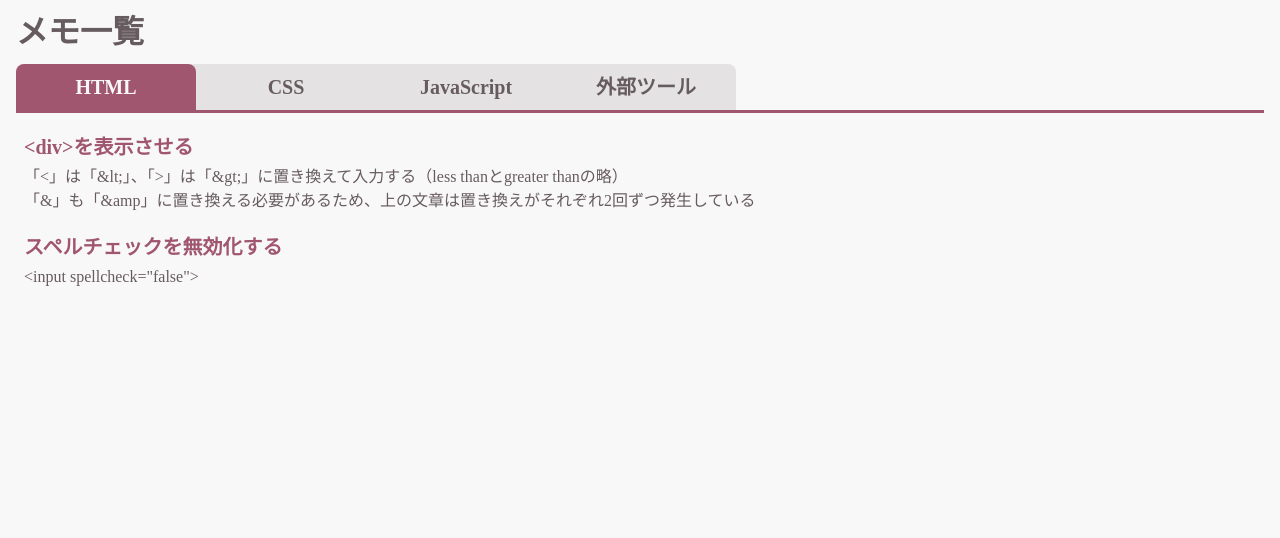
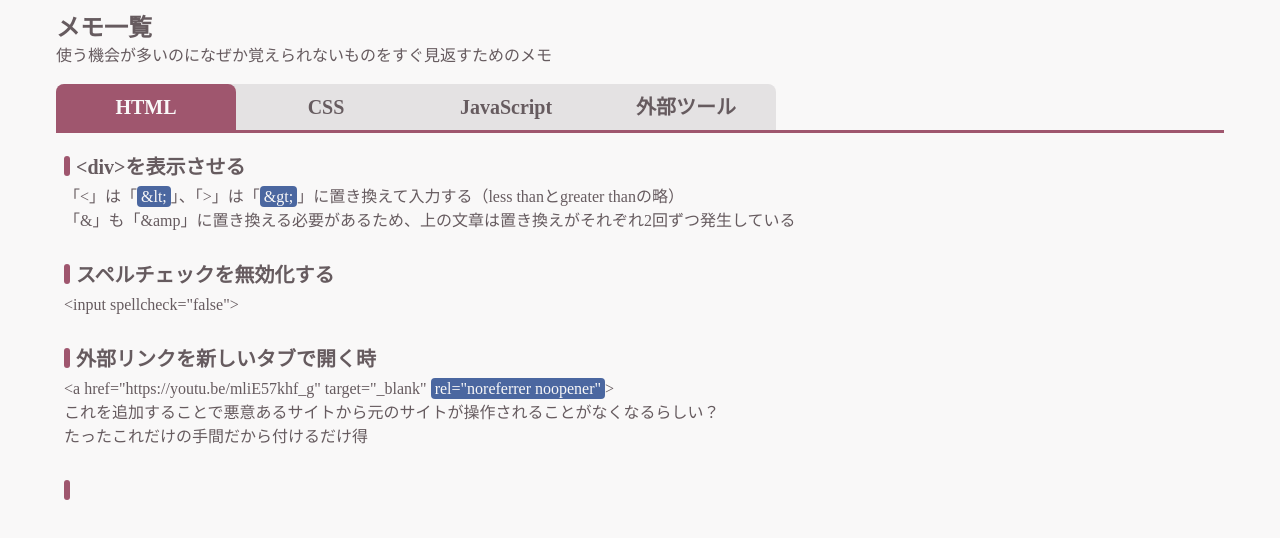
Before and after one commit to Jackylaughs/WebMemo, a plain HTML site: page index.html in a window 1280 px wide. Both pictures are taken after a click on the button "HTML". Drawn offline with Linux system fonts and the light colour scheme; a web font is replaced by a local one.

Commit message:
jsonの中身を追加

```diff
--- a/data/memo.json
+++ b/data/memo.json
@@ -2,11 +2,15 @@
     "memo_html": [
         {
             "title": "&lt;div&gt;を表示させる",
-            "body": "「<」は「&amp;lt;」、「>」は「&amp;gt;」に置き換えて入力する（less thanとgreater thanの略）<br>「&」も「&amp;amp」に置き換える必要があるため、上の文章は置き換えがそれぞれ2回ずつ発生している"
+            "body": "「<」は「<span class=\"accent_color\">&amp;lt;</span>」、「>」は「<span class=\"accent_color\">&amp;gt;</span>」に置き換えて入力する（less thanとgreater thanの略）<br>「&」も「&amp;amp」に置き換える必要があるため、上の文章は置き換えがそれぞれ2回ずつ発生している"
         },
         {
             "title": "スペルチェックを無効化する",
             "body": "&lt;input spellcheck=\"false\"&gt;"
+        },
+        {
+            "title": "外部リンクを新しいタブで開く時",
+            "body": "&lt;a href=\"https://youtu.be/mliE57khf_g\" target=\"_blank\" <span class=\"accent_color\">rel=\"noreferrer noopener\"</span>&gt; <br>これを追加することで悪意あるサイトから元のサイトが操作されることがなくなるらしい？ <br>たったこれだけの手間だから付けるだけ得"
         },
         {
             "title": "",
@@ -17,23 +21,27 @@
     "memo_css": [
         {
             "title": "SVGの色を変える",
-            "body": "background-color: #ff0000<br>background-image: linear-gradient()でグラデーションも可<br>mask-image: url(\"../images/gazou.svg\")<br>mask-position: center<br>mask-repeat: norepeat"
+            "body": "background-color: #ff0000<br>background-image: linear-gradient()でグラデーションも可 <br><span class=\"accent_color\">mask-image: url(\"../images/gazou.svg\")</span> <br>mask-position: center<br>mask-repeat: norepeat"
         },
         {
             "title": "linear-gradientの書き方",
-            "body": "background: linear-gradient(45deg, #ff0000 0%, #00ff00 50%, #0000ff 100%)<br>角度はdegで指定、色は%を使うと開始位置からの位置指定ができる"
+            "body": "background: linear-gradient(45deg, #ff0000 0%, #00ff00 50%, #0000ff 100%) <br>角度はdegで指定、色は%を使うと開始位置からの位置指定ができる"
         },
         {
             "title": "textareaの右下のボタンを消す",
-            "body": "resize: none<br>リサイズできないため文字が要素の範囲外に出ると隠れる　下のfield-sizingを併せて使うといい"
+            "body": "resize: none<br>リサイズできないため文字が要素の範囲外に出ると隠れる 下のfield-sizingを併せて使うといい"
         },
         {
             "title": "textareaをテキストの長さに合わせて伸縮させる",
-            "body": "field-sizing: content<br>min-widthを指定すれば初期はその長さ、max-widthを指定すればそれを超えた時に改行されて縦に伸びていく<br>heightを指定すると超えた時にtextareaがスクロール可能になる？（未検証）"
+            "body": "field-sizing: content <br>min-widthを指定すれば初期はその長さ、max-widthを指定すればそれを超えた時に改行されて縦に伸びていく <br>heightを指定すると超えた時にtextareaがスクロール可能になる？（未検証）"
         },
         {
             "title": "パンくずリストのスラッシュ",
-            "body": ":not:(:last-child)に対して::afterを使ってスラッシュをつけることでHTMLにスラッシュ要素を作ることなくスマートに表示できる"
+            "body": ":not:(:last-child)に対して::afterを使ってスラッシュをつけることで、HTMLにスラッシュのためだけの要素を作ることなくスマートに表示できる"
+        },
+        {
+            "title": "要素が画面いっぱいになった時だけ角丸を消す",
+            "body": "border-radius: calc(sign(<span class=\"accent_color\">100vw - 100%</span>) * <span class=\"secondary_color\">40px</span>) <br>signの中が正または負の場合はそれぞれ+1、-1を返し、0の場合は0を返す <br><span class=\"accent_color\">signの中</span>が1以上であれば常に左辺が1になるが、0になった時左辺が0になるため、<span class=\"secondary_color\">角の半径</span>が突然0になる"
         },
         {
             "title": "",
@@ -44,7 +52,11 @@
     "memo_js": [
         {
             "title": "datasetの取り出し方",
-            "body": "HTMLが &lt;div id=\"name\" data-food=\"bread\"&gt; の時<br>const item = document.querySelector(\"#name\")<br>item.dataset.foodの中身は\"bread\""
+            "body": "HTMLが &lt;div id=\"name\" data-<span class=\"accent_color\">food</span>=\"<span class=\"accent_color\">bread</span>\"&gt; の時 <br> <br>const item = document.querySelector(\"#name\") <br>item.dataset.<span class=\"accent_color\">food</span> == \"<span class=\"accent_color\">bread</span>\""
+        },
+        {
+            "title": "localStorage",
+            "body": "localStorage.setItem(\"キーの名前\", \"データ\") <br>localStorage.getItem(\"キーの名前\") <br> <br>それぞれダブルクォーテーション（\"）で囲む "
         },
         {
             "title": "",
@@ -54,8 +66,16 @@
 
     "memo_tool": [
         {
-            "title": "toolのメモ1",
-            "body": "toolのめもだよー1"
+            "title": "<a href=\"https://fonts.google.com/?lang=ja_Jpan\" target=\"_blank\" rel=\"noreferrer noopener\" class=\"outer_link\">Google Fonts 日本語</a>",
+            "body": "Google Fontsを日本語に絞って表示"
+        },
+        {
+            "title": "<a href=\"https://fonts.google.com/icons\" target=\"_blank\" rel=\"noreferrer noopener\" class=\"outer_link\">Google Fonts icons</a>",
+            "body": "Googleのアイコン"
+        },
+        {
+            "title": "<a href=\"https://colorpickerlab.com/theme-generator\" target=\"_blank\" rel=\"noreferrer noopener\" class=\"outer_link\">Color Picker Lab</a>",
+            "body": "ウェブサイトで使う前提のカラーパレットをランダムで生成"
         },
         {
             "title": "",
--- a/index.html
+++ b/index.html
@@ -12,6 +12,7 @@
 
 <body>
     <h1 class="site_title">メモ一覧</h1>
+    <p class="site_description">使う機会が多いのになぜか覚えられないものをすぐ見返すためのメモ</p>
 
     <div class="category_container">
         <button class="category_button" data-category="memo_html">HTML</button>
--- a/styles/global.css
+++ b/styles/global.css
@@ -26,10 +26,24 @@ body {
     background-color: #F9F8F8;
     color: #665B5F;
     font-family: "MCode";
+    margin: 0 auto;
     padding: 16px;
+    width: 1200px;
+}
+
+@media (max-width: 1200px) {
+    body {
+        width: 100%;
+    }
 }
 
 .site_title {
+    font-size: 1.5rem;
+    font-weight: 800;
+    margin-bottom: 4px;
+}
+
+.site_description {
     margin-bottom: 16px;
 }
 
@@ -81,22 +95,53 @@ body {
 }
 
 .memo_item {
-    margin-bottom: 24px;
+    margin-bottom: 32px;
 }
 
 .memo_title {
-    color: #9F566E;
+    /* color: #9F566E; */
     font-size: 1.25rem;
     font-weight: 800;
     margin-bottom: 8px;
+    padding-left: 12px;
+    position: relative;
+}
+
+.memo_title::before {
+    background-color: #9F566E;
+    border-radius: 20px;
+    content: "";
+    height: 20px;
+    left: 0;
+    position: absolute;
+    top: -1px;
+    width: 6px;
 }
 
 .secondary_color {
-    color: #7A986C;
+    background-color: #7A986C;
+    border-radius: 4px;
+    color: #F9F8F8;
+    padding: 2px 4px;
 }
 
 .accent_color {
-    color: #4B67A0;
+    background-color: #4B67A0;
+    border-radius: 4px;
+    color: #F9F8F8;
+    padding: 2px 4px;
+}
+
+.outer_link {
+    color: inherit;
+    font-size: inherit;
+    font-weight: 800;
+    text-decoration: underline;
+    transition: color 0.15s;
+}
+
+.outer_link:hover {
+    color: #7A986C;
 }
 
 /* 隠す */
```
